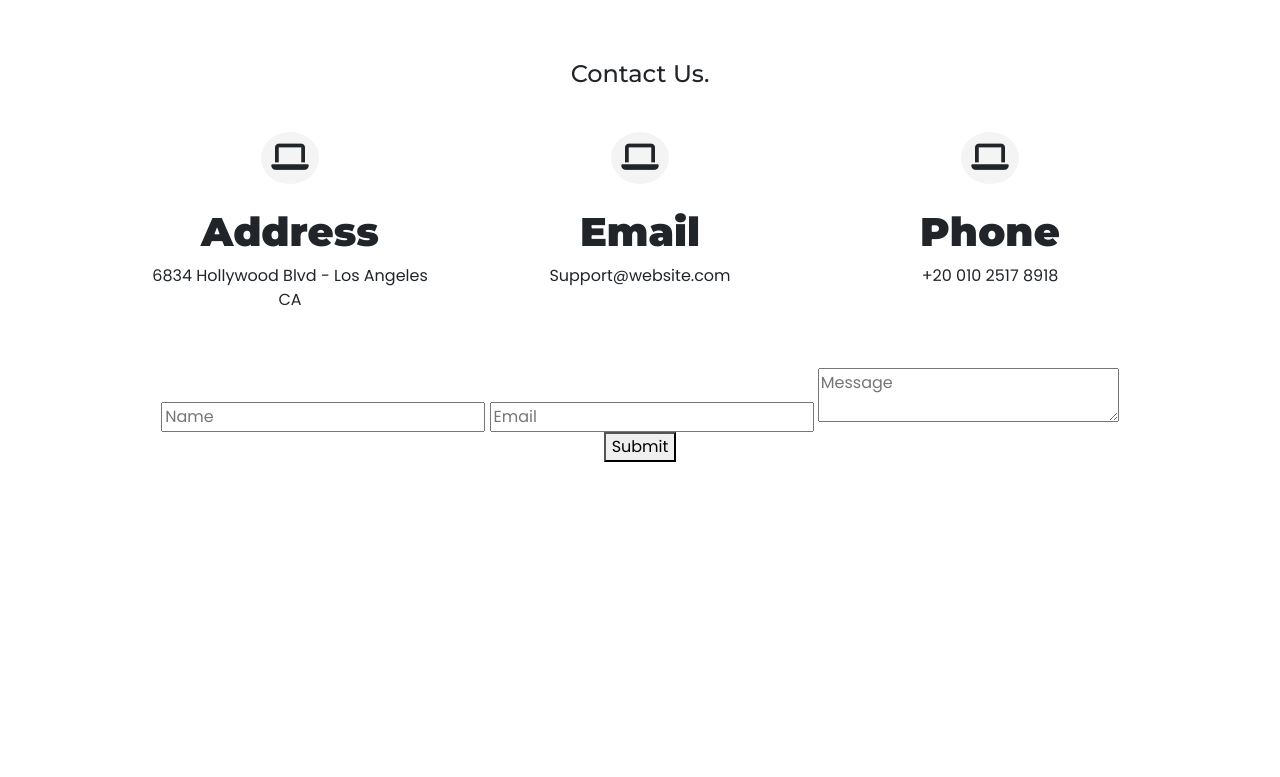
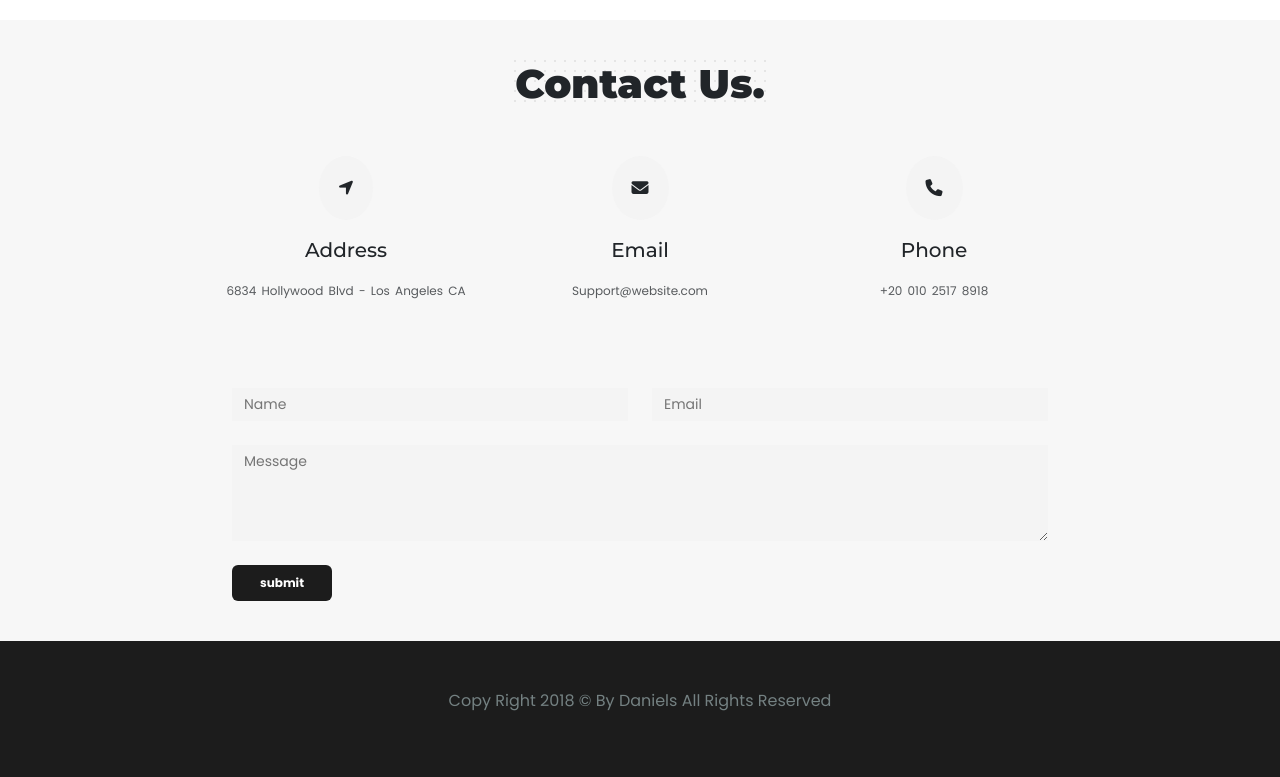
Before and after one commit to Mohammedkasemaltarhony/Danial-Web, a plain HTML site: page index.html in a window 1280 px wide. Shown: the part 4233-5010 px from the top of the page. Before the commit the page ends 4735 px from the top, so only its background shows below. Drawn offline with nearby package versions, Linux system fonts and the light colour scheme.

Commit message:
adding section
adding section

```diff
--- a/css/style.css
+++ b/css/style.css
@@ -414,8 +414,9 @@ header ul li a{
 
       .contact-section {
         background: #fff;
-        padding: 40px 0;
+        padding: 40px 100px;
         text-align: center;
+
       }
 
       .container {
@@ -444,8 +445,8 @@ header ul li a{
       }
 
       .info-item .icon {
-        font-size: 30px;
-        margin-bottom: 20px;
+        font-size: 17px;
+
         width: 100px;
         height: 100px;
         line-height: 100px;
@@ -454,5 +455,75 @@ header ul li a{
         -webkit-transition: all 0.5s;
         transition: all 0.5s;
         cursor: pointer;
-        padding: 5px 10px;
+        padding: 20px;
       }
+
+
+
+
+
+
+
+    .form-control:focus{
+        all: unset;
+        outline: 1;
+    }
+    .my-form{
+        display: block;
+        width: 100%;
+        padding: .375rem .75rem;
+        font-size: 14px;
+        font-weight: 400;
+        line-height: 1.5;
+        background-clip: padding-box;
+        background-color: #f4f4f4;
+    }
+    .my-form:focus{
+        border: none;
+        outline: none;
+    }
+
+
+
+    .contact-section{
+      background-color:#F7F7F7;
+
+
+    }
+    .subButton{
+      background-color: var(--mainColor);
+      color: var(--whiteColor);
+      font-weight: 700;
+      font-size: 12px;
+      width: 100px
+
+    }
+
+
+  .subButton:hover{
+      background-color: #fff;
+      border-color: var(--mainColor);
+      color: var(--mainColor);
+
+  }
+
+
+  .contact-section  p {
+    word-spacing: 2px;
+   margin-top: 20px;
+    font-size: 12px;
+    color: rgba(33, 37, 41, 0.75);
+  }
+
+
+
+
+
+
+  .bg-main{
+    background-color: var(--mainColor);
+}
+
+.footer{
+  color: #748182;
+}
--- a/index.html
+++ b/index.html
@@ -727,36 +727,60 @@
    <!-- contact -->
    <section id="contact" class="contact-section d-flex">
     <div class="container">
-      <div class="contact-header">
-        <h2>Contact Us.</h2>
+
+      <div class="head mx-auto ">
+        <h3>Contact Us.
+        </h3>
       </div>
       <div class="contact-info">
         <div class="info-item">
-          <span class="icon"><i class="fa fa-laptop" aria-hidden="true"></i></span>
-          <h3>Address</h3>
+          <span class="icon"><i class="fa fa-location-arrow" aria-hidden="true"></i></span>
+          <h3 class = 'h5 font-weight-bold'>Address</h3>
           <p>6834 Hollywood Blvd - Los Angeles CA</p>
         </div>
         <div class="info-item">
-          <span class="icon"><i class="fa fa-laptop" aria-hidden="true"></i></span>
-          <h3>Email</h3>
+          <span class="icon"><i class=" fa fa-envelope" aria-hidden="true"></i></span>
+          <h3  class = 'h5 font-weight-bold'>Email</h3>
           <p>Support@website.com</p>
         </div>
         <div class="info-item">
-          <span class="icon"><i class="fa fa-laptop" aria-hidden="true"></i></span>
-          <h3>Phone</h3>
+          <span class="icon"><i class="fa fa-phone" aria-hidden="true"></i></span>
+          <h3  class = 'h5 font-weight-bold'>Phone</h3>
           <p>+20 010 2517 8918</p>
         </div>
       </div>
-      <div class="contact-form">
-        <form>
-          <input type="text" placeholder="Name" name="name">
-          <input type="email" placeholder="Email" name="email">
-          <textarea placeholder="Message" name="message"></textarea>
-          <button type="submit">Submit</button>
-        </form>
-      </div>
+      <div class="row gy-2 w-80 m-auto pt-4">
+        <div class= "col-md-6 mb-3">
+            <div class="inner">
+                <input type="text" class="my-form bg-second border-0" id="exampleFormControlInput1" placeholder="Name">
+
+            </div>
+        </div>
+        <div class= "col-md-6 mb-3">
+            <div class="inner">
+                <input type="email" class="my-form bg-second border-0" id="exampleFormControlInput1" placeholder="Email">
+
+            </div>
+        </div>
+        <div class="col-md-12 mb-3">
+            <textarea class= " my-form bg-second border-0" id="exampleFormControlTextarea1" rows="4" placeholder="Message"></textarea>
+        </div>
+        <div class="col-md-1">
+          <button type="button" class="btn btn-cv  py-2 subButton">submit</button>
+        </div>
+    </div>
     </div>
   </section>
+
+
+  <footer class="py-5 bg-main">
+    <div class="container ">
+        <div class="d-flex align-items-center justify-content-center">
+            <p class="footer fs-13" >Copy Right 2018 © By Daniels All Rights Reserved</p>
+        </div>
+    </div>
+</footer>
+
 
 
 <!--js-->
```
